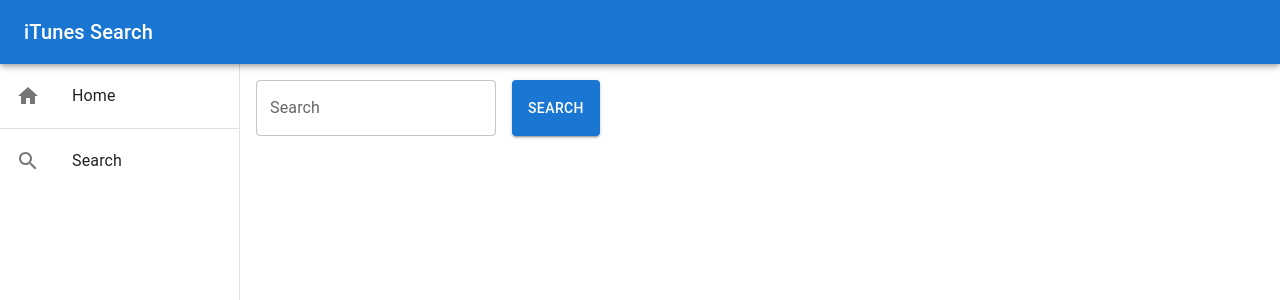
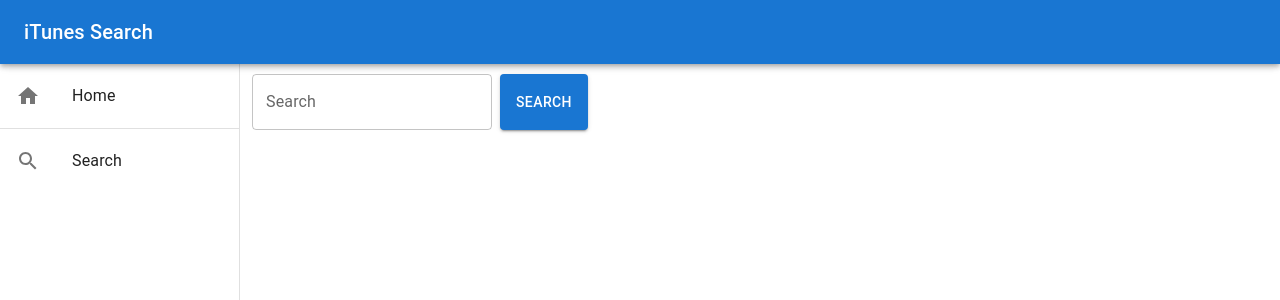
Before and after one commit to g-du-1/iTunes-search, a React app: page /search in a window 1280 px wide. Shown: the top 300 px of the page. Built offline with nearby package versions, Linux system fonts and the light colour scheme; the HTML template or start-up script is replaced by a standard one.

Commit message:
Change layout, add comments

```diff
--- a/src/client/components/Search.tsx
+++ b/src/client/components/Search.tsx
@@ -1,4 +1,6 @@
 import Grid from '@mui/material/Grid';
+import List from '@mui/material/List';
+import ListItem from '@mui/material/ListItem';
 import TextField from '@mui/material/TextField';
 import Button from '@mui/material/Button';
 import { ResultCard } from './ResultCard';
@@ -56,10 +58,12 @@
   };
 
   // TODO Indicate loading with a spinner
-  // TODO Fix issue of infinite scroll not working when the window is not scrollable
+  // TODO Fix issue of infinite scroll not working when the window is not scrollable: https://github.com/ankeetmaini/react-infinite-scroll-component/issues/171
+  // Because of this issue the cards are laid out in one column as a workaround to avoid the infinite scroll breaking on larger screens.
 
   return (
-    <Grid container spacing={1}>
+    <Grid container spacing={1} sx={{ ml: -.75 }}>
+      <Grid container sx={{ m: -.75 }}>
         <TextField
           id='outlined-basic'
           onChange={inputHandler}
@@ -67,12 +71,14 @@
           fullWidth
           label='Search'
           value={inputText}
-        sx={{ width: '15rem', mb: 2, mr: 2 }}
+          sx={{ width: '15rem', mb: 2, mr: 1 }}
         />
         <Button variant='contained' onClick={handleSearchClick} sx={{ mb: 2 }}>
           Search
         </Button>
+      </Grid>
       {results.length > 0 ? (
+        <Grid container sx={{ ml: -2.5 }}>
           <InfiniteScroll
             style={infiniteScrollStyles}
             dataLength={results.length}
@@ -80,19 +86,20 @@
             hasMore={true}
             loader={<h4 style={loaderStyles}>Scroll here to load more...</h4>}
           >
-          <Grid container spacing={2}>
+            <List>
               {results.map((result, index) => (
-              <Grid item sx={{ width: '100%' }} sm={6} md={4} lg={3} key={index}>
+                <ListItem key={index}>
                   <ResultCard
                     artistName={result.artistName}
                     wrapperType={result.wrapperType}
                     collectionName={result.collectionName}
                     trackName={result.trackName}
                   />
+                </ListItem>
+              ))}
+            </List>
+          </InfiniteScroll>
         </Grid>
-            ))}
-          </Grid>
-        </InfiniteScroll>
       ) : (
         hasFetched && (
           <Grid container>
```
Lines whose indentation alone changed are shown as unchanged.
